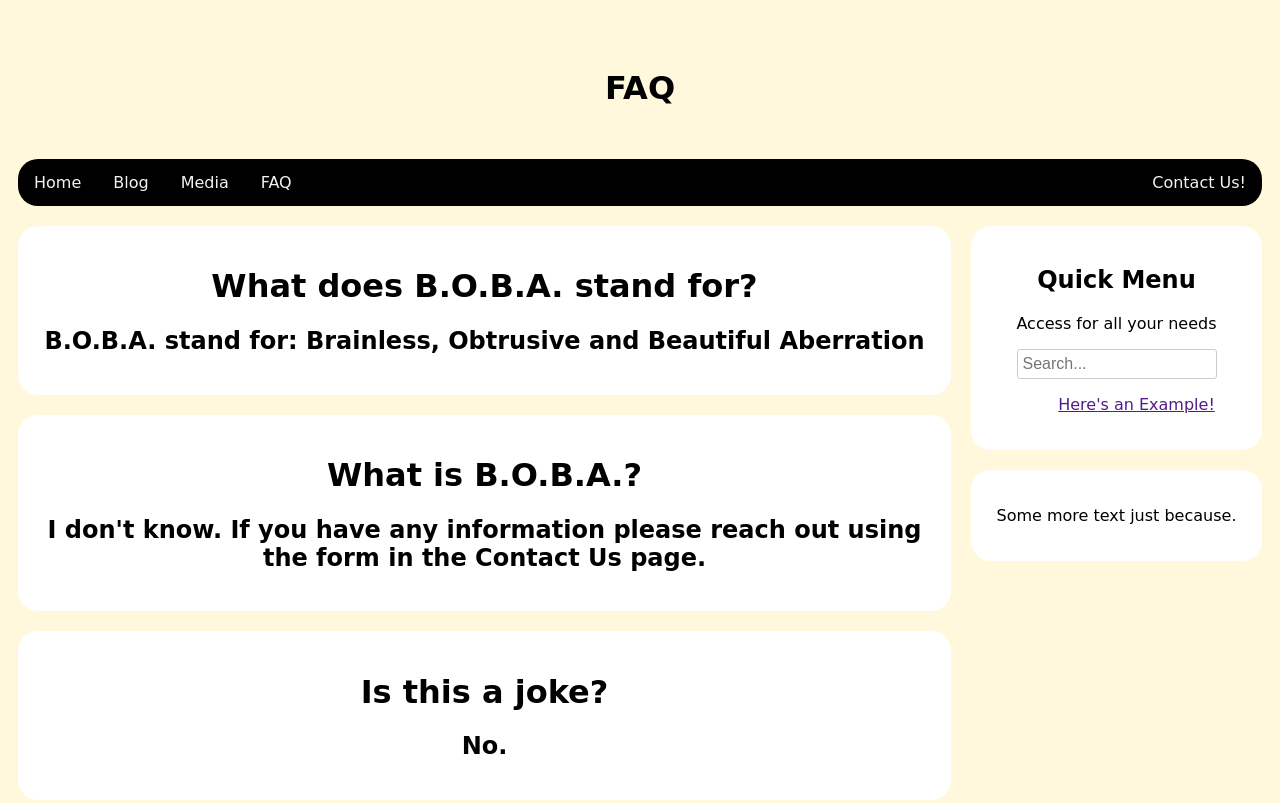
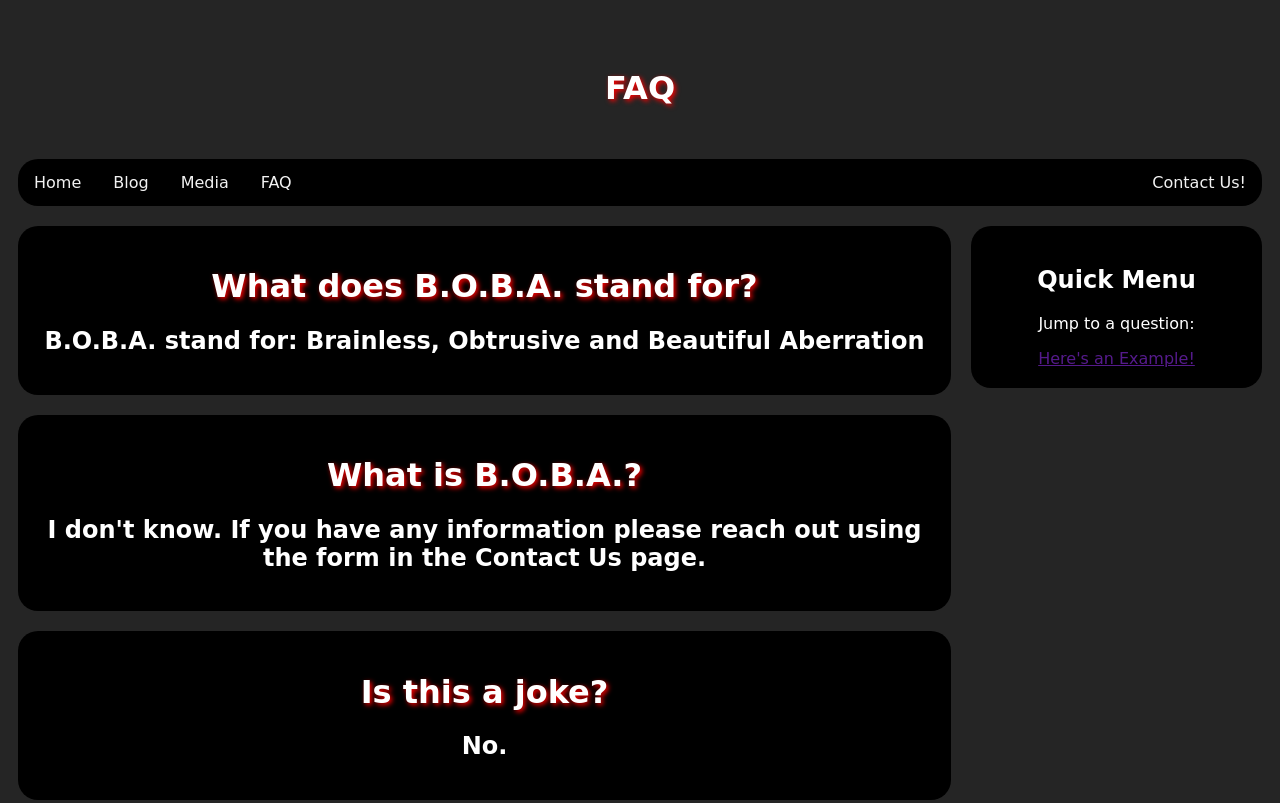
Before and after one commit to Syyren/Syyren, a plain HTML site: page pages/faq.html in a window 1280 px wide. Shown: the top 803 px of the page. Drawn offline with Linux system fonts and the light colour scheme; a web font is replaced by a local one.

Commit message:
Add files via upload

```diff
--- a/docs/style.css
+++ b/docs/style.css
@@ -7,9 +7,10 @@
 body {
     font-family: 'Alkatra', cursive;
     padding: 10px;
-    background: cornsilk;
+    background: rgb(37, 37, 37);
     display: flex;
     flex-direction: column;
+    color: white;
 }
 
 main {
@@ -18,7 +19,20 @@ main {
 
 ul {
     list-style-type: none;
-    text-align: center;
+    margin: 0;
+    padding: 0;
+}
+
+.warning {
+    font-size: 400%;
+    color: red;
+    animation: warn 1s linear infinite;
+}
+
+@keyframes warn {
+    50% {
+      opacity: 0;
+    }
 }
 
 .centeredtext {
@@ -28,6 +42,7 @@ ul {
 .header {
     padding: 30px;
     text-align: center;
+    text-shadow: 2px 2px 5px red;
 }
 
 .header h1 {
@@ -88,10 +103,14 @@ ul {
 }
 
 .card {
-    background-color: white;
+    background-color: rgb(0, 0, 0);
     padding: 20px;
     margin-top: 20px;
     border-radius: 20px;
+}
+
+.card h1 {
+    text-shadow: 2px 2px 5px red;
 }
 
 .row::after {
--- a/pages/faq.html
+++ b/pages/faq.html
@@ -54,14 +54,10 @@
             <div class="rightcolumn">
                 <div class="card">
                     <h2>Quick Menu</h2>
-                    <p>Access for all your needs</p>
-                    <input name="searchbar" type="text" placeholder="Search...">
+                    <p>Jump to a question:</p>
                     <ul>
                         <li><a href="">Here's an Example!</a></li>
                     </ul>
-                </div>
-                <div class="card">
-                    <p>Some more text just because.</p>
                 </div>
             </div>
         </main>
```
Also changed, not shown: index.html (+0 -4 lines), pages/blog.html (+1 -2 lines), pages/media.html (+6 -6 lines).
